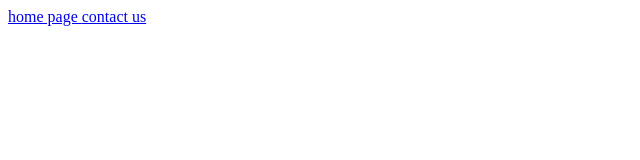
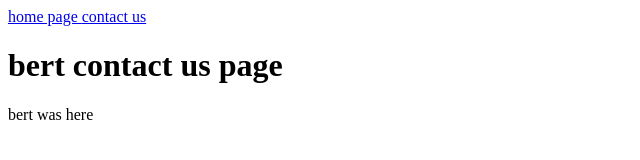
Before and after one commit to whenever2929/Thursday-git-practice, a plain HTML site: page contactus.html in a window 1280 px wide. Shown: the whole page, without its empty margins (0-640 px from the left). Drawn offline with Linux system fonts and the light colour scheme.

Commit message:
bert added stuff to contact us page

```diff
--- a/contactus.html
+++ b/contactus.html
@@ -7,12 +7,15 @@
     <title>Document</title>
 </head>
 <body>
+    <header>
     <nav>
         <a href="index.html"> home page </a>
         <a href="contactus.html">contact us</a>
 
     </nav>
-
+    <h1>bert contact us page</h1>
+    <p>bert was here</p>
+    </header>
 
 </body>
 </html>
--- /dev/null
+++ b/style/styles.css
@@ -0,0 +1,3 @@
+body{
+    background-color: salmon;
+}
```
Also changed, not shown: index.html (+1 -1 lines).
